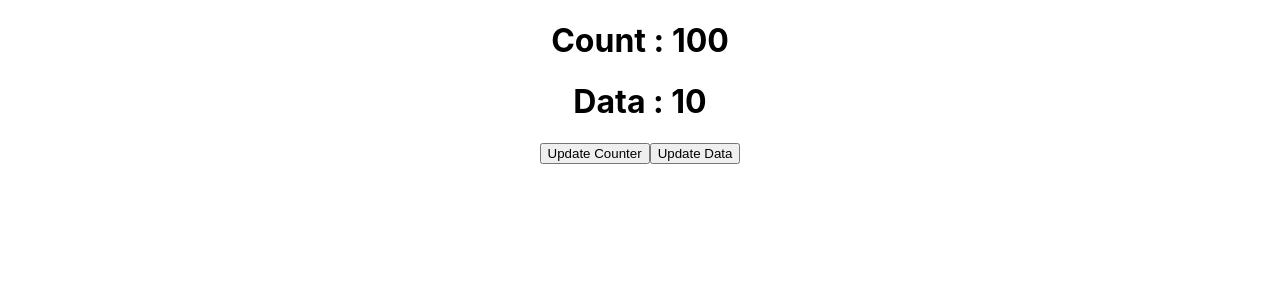
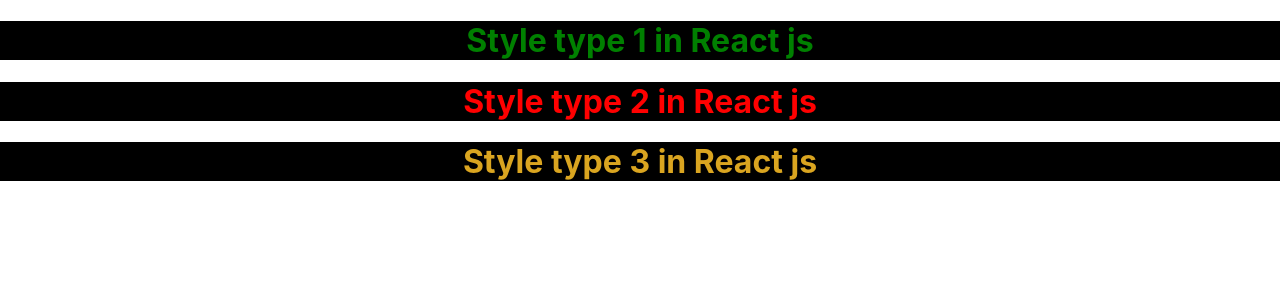
Before and after one commit to Nitish8800/React-Practice-Tutorial, a React (Create React App) app in the folder react_tutorial_3_state-fun/: page / in a window 1280 px wide. Shown: the top 300 px of the page. Built offline with nearby package versions, Linux system fonts and the light colour scheme.

Commit message:
React tutorial in Hindi #31 style in ReactJs

```diff
--- a/react_tutorial_3_state-fun/src/App.css
+++ b/react_tutorial_3_state-fun/src/App.css
@@ -11,6 +11,11 @@
   .App-logo {
     animation: App-logo-spin infinite 20s linear;
   }
+}
+
+.primary{
+  color: green;
+  background-color: black;
 }
 
 .App-header {
--- a/react_tutorial_3_state-fun/src/App.js
+++ b/react_tutorial_3_state-fun/src/App.js
@@ -442,27 +442,46 @@
 
 // // <------------------------------>/                 React tutorial in Hindi #30 useEffect Hook part -2 in ReactJs
 // </===============->/
+// import "./App.css";
+// import React, { useEffect, useState } from "react";
+// function App() {
+//   const [data, setData] = useState(10);
+//   const [count, setCount] = useState(100);
+//   useEffect(() => {
+//     console.warn("use effect data called");
+//   }, [data]);
+
+//   useEffect(() => {
+//     console.warn("use effect count called");
+
+//     alert("count is called    " + count);
+//   }, [count]);
+
+//   return (
+//     <div className="App">
+//       <h1>Count : {count}</h1>
+//       <h1>Data : {data}</h1>
+//       <button onClick={() => setCount(count + 1)}>Update Counter</button>
+//       <button onClick={() => setData(data + 1)}>Update Data</button>
+//     </div>
+//   );
+// }
+
+// export default App;
+
+// // <------------------------------>/                 React tutorial in Hindi #31 style in ReactJs
+// </===============->/
+
 import "./App.css";
-import React, { useEffect, useState } from "react";
+import style from "./custom.module.css";
+import React from "react";
 function App() {
-  const [data, setData] = useState(10);
-  const [count, setCount] = useState(100);
-  useEffect(() => {
-    console.warn("use effect data called");
-  }, [data]);
-
-  useEffect(() => {
-    console.warn("use effect count called");
-
-    alert("count is called    " + count);
-  }, [count]);
-
+  const styleItem = { color: "red", backgroundColor: "black" };
   return (
     <div className="App">
-      <h1>Count : {count}</h1>
-      <h1>Data : {data}</h1>
-      <button onClick={() => setCount(count + 1)}>Update Counter</button>
-      <button onClick={() => setData(data + 1)}>Update Data</button>
+      <h1 className="primary">Style type 1 in React js</h1>
+      <h1 style={styleItem}>Style type 2 in React js</h1>
+      <h1 className={style.success}>Style type 3 in React js</h1>
     </div>
   );
 }
--- /dev/null
+++ b/react_tutorial_3_state-fun/src/custom.module.css
@@ -0,0 +1,4 @@
+.success{
+    color: goldenrod;
+    background-color: black;
+}
```
